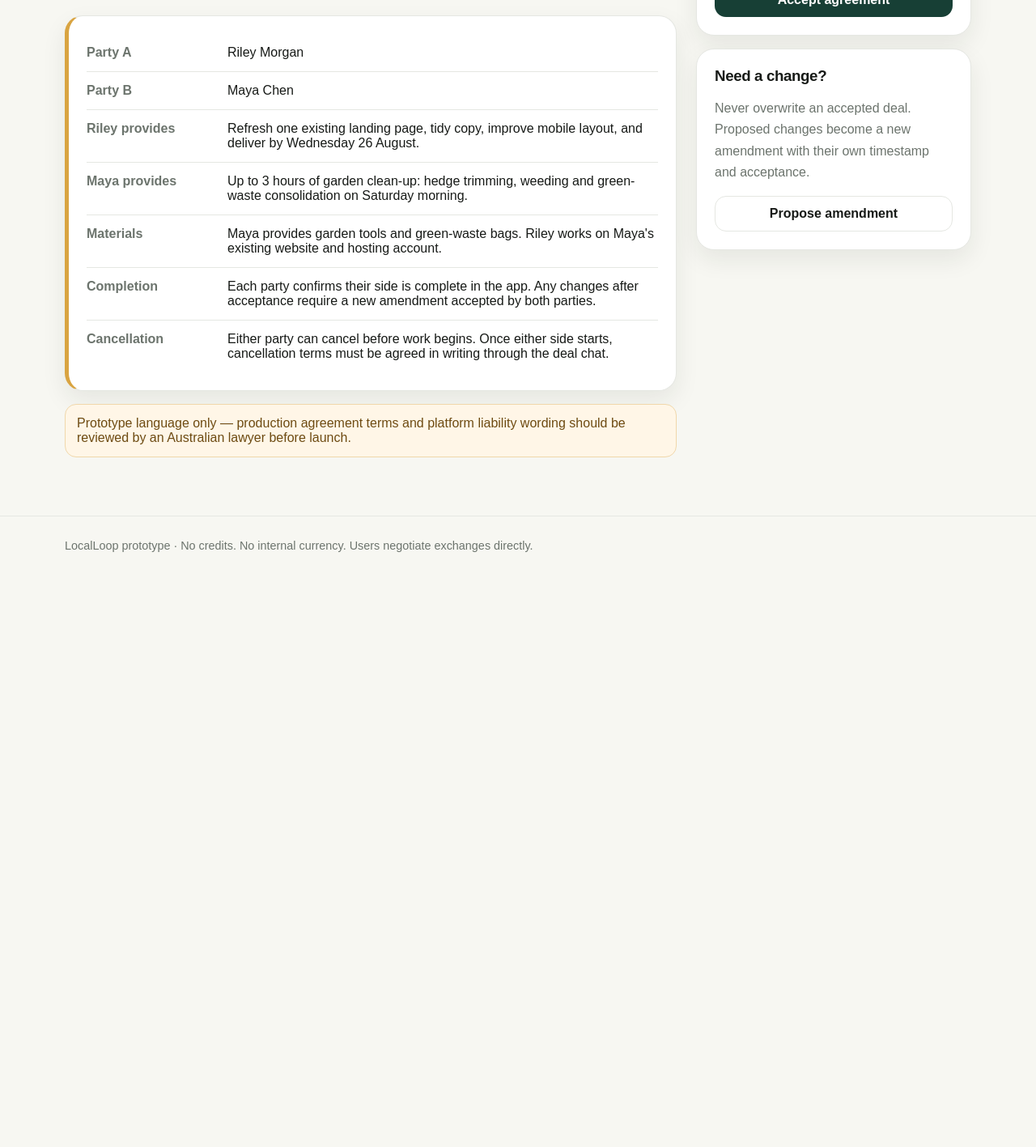
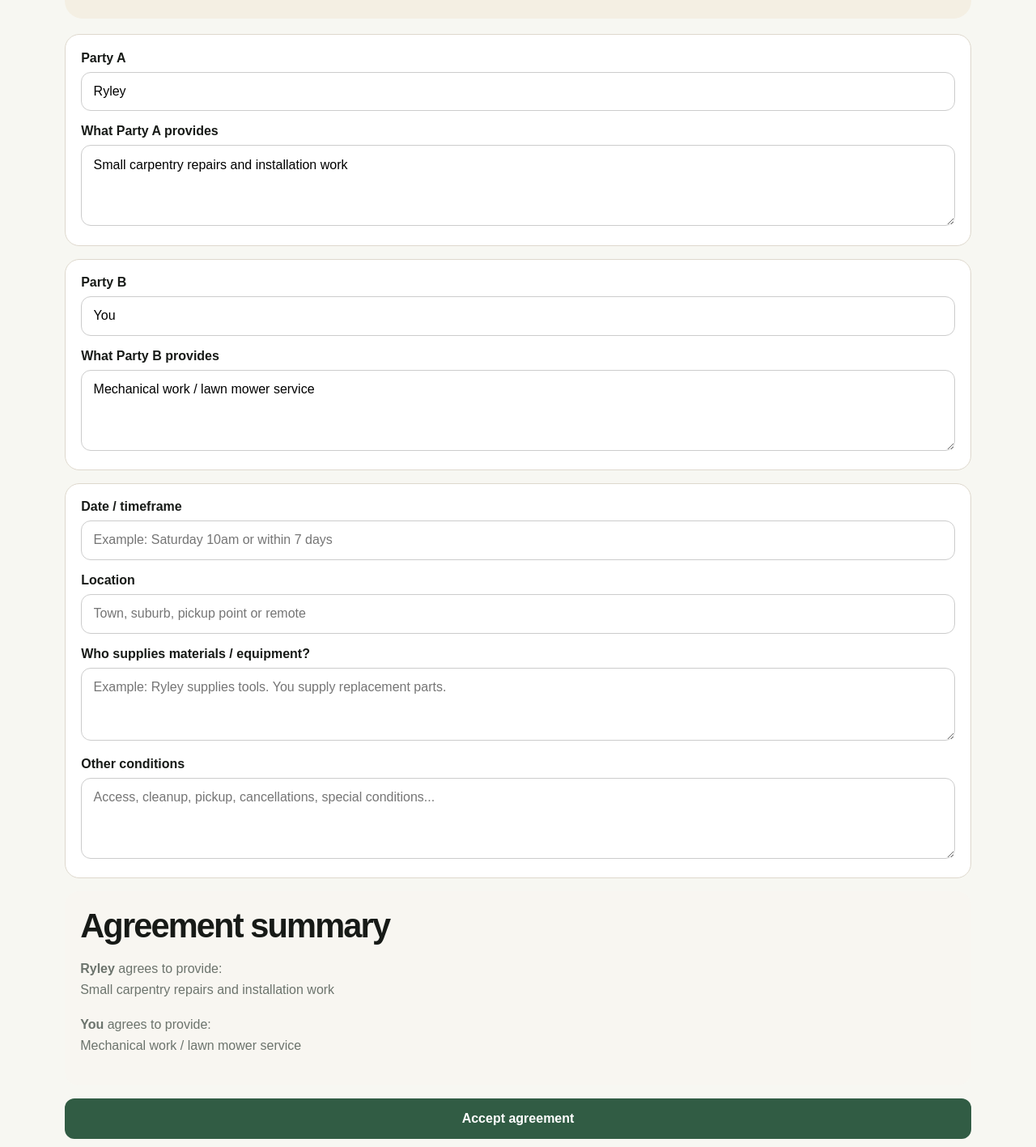
Before and after one commit to ryleycampbell93/LocalLoop, a Next.js app: page /agreement in a window 1280 px wide. Shown: the part 280-1697 px from the top of the page at 81% size. Before the commit the page ends 1010 px from the top, so only its background shows below. Built offline with nearby package versions, Linux system fonts and the light colour scheme.

Commit message:
Add interactive barter agreement

```diff
--- a/app/agreement/page.tsx
+++ b/app/agreement/page.tsx
@@ -1,25 +1,361 @@
+"use client";
+
+import Link from "next/link";
+import { useState } from "react";
+
 export default function AgreementPage() {
+  const [partyA, setPartyA] = useState("Ryley");
+  const [partyAProvides, setPartyAProvides] = useState(
+    "Small carpentry repairs and installation work"
+  );
+
+  const [partyB, setPartyB] = useState("You");
+  const [partyBProvides, setPartyBProvides] = useState(
+    "Mechanical work / lawn mower service"
+  );
+
+  const [date, setDate] = useState("");
+  const [location, setLocation] = useState("");
+  const [materials, setMaterials] = useState("");
+  const [conditions, setConditions] = useState("");
+  const [accepted, setAccepted] = useState(false);
+  const [changeRequested, setChangeRequested] = useState(false);
+
   return (
-    <main className="container page">
-      <div className="page-grid">
-        <section className="stack">
-          <div><span className="eyebrow">BARTER AGREEMENT</span><h1 style={{fontSize:"clamp(2.2rem,5vw,4rem)"}}>Put the deal in writing.</h1><p>Version 1 · Draft · Both parties must accept before the agreement becomes active.</p></div>
-          <div className="card agreement">
-            <div className="term"><strong>Party A</strong><div>Riley Morgan</div></div>
-            <div className="term"><strong>Party B</strong><div>Maya Chen</div></div>
-            <div className="term"><strong>Riley provides</strong><div>Refresh one existing landing page, tidy copy, improve mobile layout, and deliver by Wednesday 26 August.</div></div>
-            <div className="term"><strong>Maya provides</strong><div>Up to 3 hours of garden clean-up: hedge trimming, weeding and green-waste consolidation on Saturday morning.</div></div>
-            <div className="term"><strong>Materials</strong><div>Maya provides garden tools and green-waste bags. Riley works on Maya&apos;s existing website and hosting account.</div></div>
-            <div className="term"><strong>Completion</strong><div>Each party confirms their side is complete in the app. Any changes after acceptance require a new amendment accepted by both parties.</div></div>
-            <div className="term"><strong>Cancellation</strong><div>Either party can cancel before work begins. Once either side starts, cancellation terms must be agreed in writing through the deal chat.</div></div>
-          </div>
-          <div className="notice">Prototype language only — production agreement terms and platform liability wording should be reviewed by an Australian lawyer before launch.</div>
+    <main className="container" style={{ padding: "2rem 0 4rem" }}>
+      <section
+        style={{
+          background: "#f4efe3",
+          borderRadius: 22,
+          padding: "1.4rem",
+          marginBottom: "1.2rem",
+        }}
+      >
+        <p
+          style={{
+            fontWeight: 800,
+            color: "#315c44",
+            marginBottom: "0.4rem",
+          }}
+        >
+          BARTER AGREEMENT
+        </p>
+
+        <h1
+          style={{
+            fontSize: "clamp(2rem, 8vw, 3.6rem)",
+            marginBottom: "0.7rem",
+          }}
+        >
+          Put the deal in writing
+        </h1>
+
+        <p style={{ color: "#666", marginBottom: 0 }}>
+          Confirm exactly what each person is providing before the barter begins.
+        </p>
+      </section>
+
+      <section
+        style={{
+          display: "grid",
+          gap: "1rem",
+          marginBottom: "1rem",
+        }}
+      >
+        <div
+          style={{
+            background: "#fff",
+            border: "1px solid #ded8cd",
+            borderRadius: 18,
+            padding: "1.2rem",
+          }}
+        >
+          <label>
+            <strong>Party A</strong>
+            <input
+              value={partyA}
+              onChange={(e) => setPartyA(e.target.value)}
+              style={{
+                width: "100%",
+                marginTop: "0.5rem",
+                padding: "0.9rem",
+                borderRadius: 12,
+                border: "1px solid #ccc",
+              }}
+            />
+          </label>
+
+          <label style={{ display: "block", marginTop: "1rem" }}>
+            <strong>What Party A provides</strong>
+            <textarea
+              value={partyAProvides}
+              onChange={(e) => setPartyAProvides(e.target.value)}
+              style={{
+                width: "100%",
+                minHeight: 100,
+                marginTop: "0.5rem",
+                padding: "0.9rem",
+                borderRadius: 12,
+                border: "1px solid #ccc",
+              }}
+            />
+          </label>
+        </div>
+
+        <div
+          style={{
+            background: "#fff",
+            border: "1px solid #ded8cd",
+            borderRadius: 18,
+            padding: "1.2rem",
+          }}
+        >
+          <label>
+            <strong>Party B</strong>
+            <input
+              value={partyB}
+              onChange={(e) => setPartyB(e.target.value)}
+              style={{
+                width: "100%",
+                marginTop: "0.5rem",
+                padding: "0.9rem",
+                borderRadius: 12,
+                border: "1px solid #ccc",
+              }}
+            />
+          </label>
+
+          <label style={{ display: "block", marginTop: "1rem" }}>
+            <strong>What Party B provides</strong>
+            <textarea
+              value={partyBProvides}
+              onChange={(e) => setPartyBProvides(e.target.value)}
+              style={{
+                width: "100%",
+                minHeight: 100,
+                marginTop: "0.5rem",
+                padding: "0.9rem",
+                borderRadius: 12,
+                border: "1px solid #ccc",
+              }}
+            />
+          </label>
+        </div>
+      </section>
+
+      <section
+        style={{
+          display: "grid",
+          gap: "1rem",
+          background: "#fff",
+          border: "1px solid #ded8cd",
+          borderRadius: 18,
+          padding: "1.2rem",
+          marginBottom: "1rem",
+        }}
+      >
+        <label>
+          <strong>Date / timeframe</strong>
+          <input
+            value={date}
+            onChange={(e) => setDate(e.target.value)}
+            placeholder="Example: Saturday 10am or within 7 days"
+            style={{
+              width: "100%",
+              marginTop: "0.5rem",
+              padding: "0.9rem",
+              borderRadius: 12,
+              border: "1px solid #ccc",
+            }}
+          />
+        </label>
+
+        <label>
+          <strong>Location</strong>
+          <input
+            value={location}
+            onChange={(e) => setLocation(e.target.value)}
+            placeholder="Town, suburb, pickup point or remote"
+            style={{
+              width: "100%",
+              marginTop: "0.5rem",
+              padding: "0.9rem",
+              borderRadius: 12,
+              border: "1px solid #ccc",
+            }}
+          />
+        </label>
+
+        <label>
+          <strong>Who supplies materials / equipment?</strong>
+          <textarea
+            value={materials}
+            onChange={(e) => setMaterials(e.target.value)}
+            placeholder="Example: Ryley supplies tools. You supply replacement parts."
+            style={{
+              width: "100%",
+              minHeight: 90,
+              marginTop: "0.5rem",
+              padding: "0.9rem",
+              borderRadius: 12,
+              border: "1px solid #ccc",
+            }}
+          />
+        </label>
+
+        <label>
+          <strong>Other conditions</strong>
+          <textarea
+            value={conditions}
+            onChange={(e) => setConditions(e.target.value)}
+            placeholder="Access, cleanup, pickup, cancellations, special conditions..."
+            style={{
+              width: "100%",
+              minHeight: 100,
+              marginTop: "0.5rem",
+              padding: "0.9rem",
+              borderRadius: 12,
+              border: "1px solid #ccc",
+            }}
+          />
+        </label>
+      </section>
+
+      <section
+        style={{
+          background: "#f8f6f1",
+          borderRadius: 18,
+          padding: "1.2rem",
+          marginBottom: "1rem",
+        }}
+      >
+        <h2 style={{ marginTop: 0 }}>Agreement summary</h2>
+
+        <p>
+          <strong>{partyA}</strong> agrees to provide:
+          <br />
+          {partyAProvides}
+        </p>
+
+        <p>
+          <strong>{partyB}</strong> agrees to provide:
+          <br />
+          {partyBProvides}
+        </p>
+
+        {date && (
+          <p>
+            <strong>When:</strong> {date}
+          </p>
+        )}
+
+        {location && (
+          <p>
+            <strong>Where:</strong> {location}
+          </p>
+        )}
+
+        {materials && (
+          <p>
+            <strong>Materials / equipment:</strong> {materials}
+          </p>
+        )}
+
+        {conditions && (
+          <p>
+            <strong>Conditions:</strong> {conditions}
+          </p>
+        )}
+      </section>
+
+      {!accepted ? (
+        <section style={{ display: "grid", gap: "0.8rem" }}>
+          <button
+            onClick={() => {
+              setAccepted(true);
+              setChangeRequested(false);
+            }}
+            style={{
+              border: 0,
+              background: "#315c44",
+              color: "#fff",
+              padding: "1rem",
+              borderRadius: 12,
+              fontWeight: 800,
+              fontSize: "1rem",
+            }}
+          >
+            Accept agreement
+          </button>
+
+          <button
+            onClick={() => setChangeRequested(true)}
+            style={{
+              border: "1px solid #315c44",
+              background: "#fff",
+              color: "#315c44",
+              padding: "1rem",
+              borderRadius: 12,
+              fontWeight: 800,
+              fontSize: "1rem",
+            }}
+          >
+            Request changes
+          </button>
+
+          {changeRequested && (
+            <div
+              style={{
+                background: "#fff3d9",
+                borderRadius: 14,
+                padding: "1rem",
+              }}
+            >
+              <strong>Change requested.</strong>
+              <p style={{ marginBottom: 0 }}>
+                Update the agreement above, then both people can review the new
+                version before accepting.
+              </p>
+            </div>
+          )}
         </section>
-        <aside className="stack">
-          <div className="card"><h3>Acceptance</h3><p><strong>Riley:</strong> Ready to accept</p><p><strong>Maya:</strong> Awaiting acceptance</p><button className="btn" style={{width:"100%"}}>Accept agreement</button></div>
-          <div className="card"><h3>Need a change?</h3><p>Never overwrite an accepted deal. Proposed changes become a new amendment with their own timestamp and acceptance.</p><button className="btn secondary" style={{width:"100%"}}>Propose amendment</button></div>
-        </aside>
-      </div>
+      ) : (
+        <section
+          style={{
+            background: "#eef4ef",
+            borderRadius: 18,
+            padding: "1.2rem",
+          }}
+        >
+          <h2 style={{ marginTop: 0 }}>Agreement accepted ✓</h2>
+
+          <p>
+            This prototype now treats the current terms as the agreed version.
+          </p>
+
+          <p style={{ color: "#666" }}>
+            In the production app, this is where we’ll save the agreement version,
+            acceptance timestamps and both users’ confirmation.
+          </p>
+
+          <Link
+            href="/profile"
+            style={{
+              display: "block",
+              textAlign: "center",
+              background: "#315c44",
+              color: "#fff",
+              padding: "1rem",
+              borderRadius: 12,
+              textDecoration: "none",
+              fontWeight: 800,
+              marginTop: "1rem",
+            }}
+          >
+            View my barters
+          </Link>
+        </section>
+      )}
     </main>
   );
 }
```
